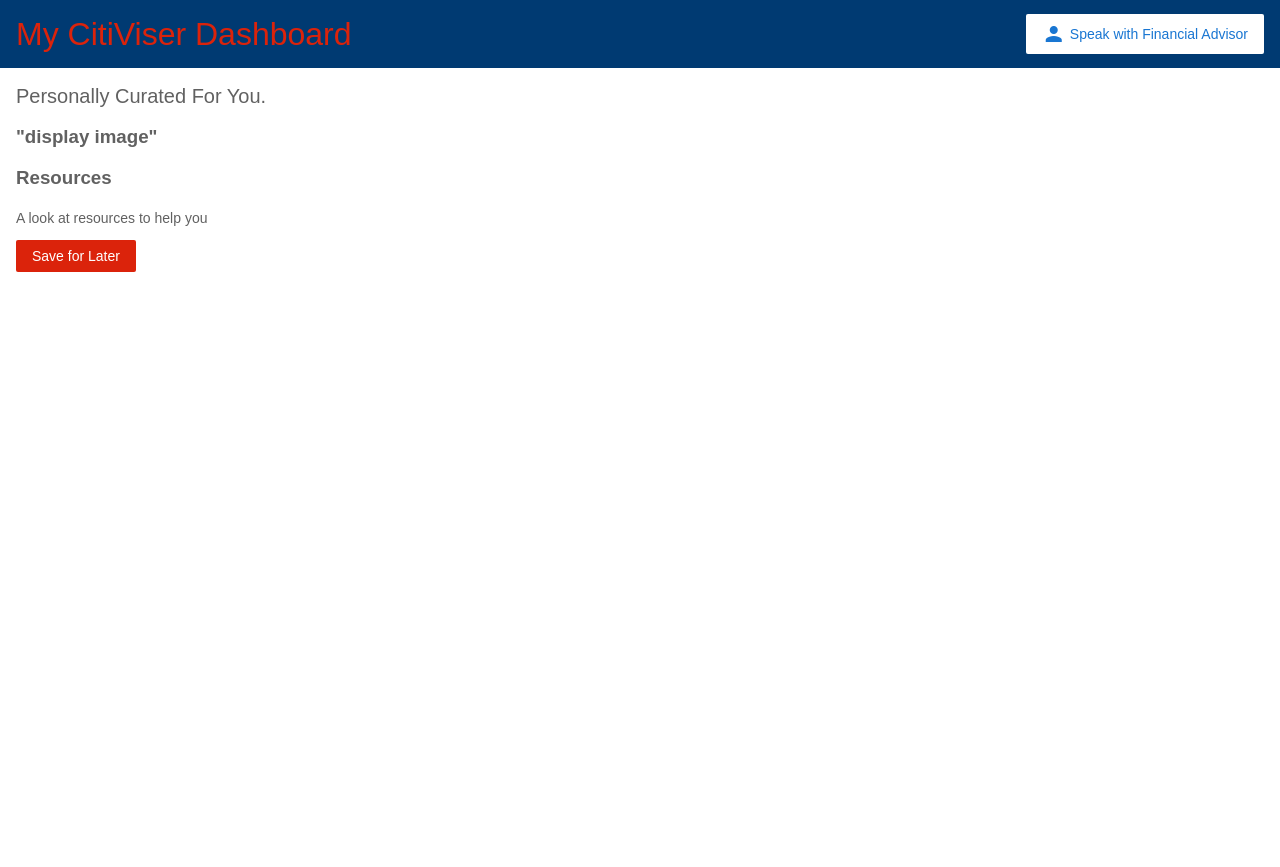
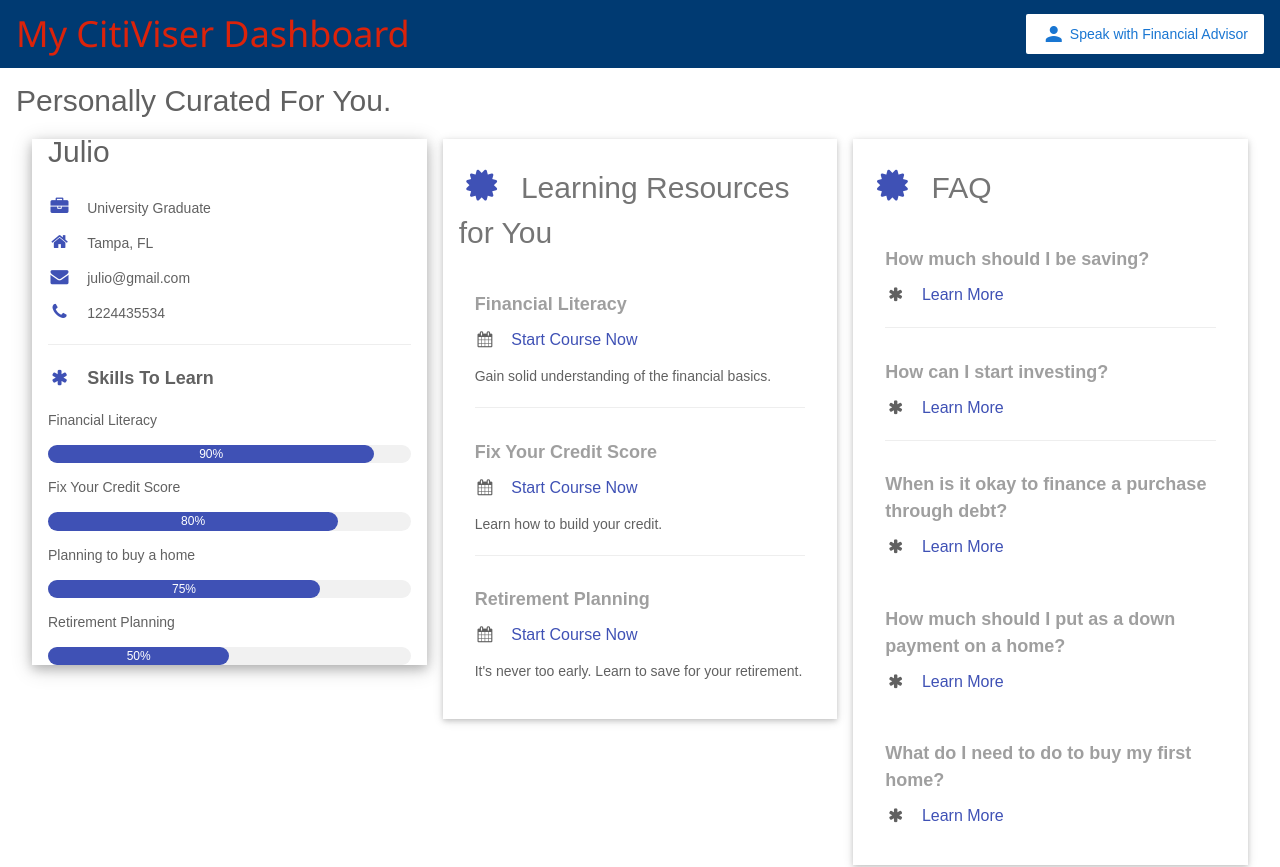
Before and after one commit to jphelan1/citidashboardapp, an Angular app: page /products/0 in a window 1280 px wide. Shown: the top 867 px of the page. Before the commit the page ends 800 px from the top, so only its background shows below. Built offline with nearby package versions, Linux system fonts and the light colour scheme.

Commit message:
Update product-details.component.html

```diff
--- a/src/app/product-details/product-details.component.html
+++ b/src/app/product-details/product-details.component.html
@@ -1,7 +1,139 @@
 <h2>Personally Curated For You.</h2>
 
 <div *ngIf="product.image">
-  <h3>"display image"</h3>
+    <meta charset="UTF-8">
+    <meta name="viewport" content="width=device-width, initial-scale=1">
+    <link rel="stylesheet" href="https://www.w3schools.com/w3css/4/w3.css">
+    <link rel='stylesheet' href='https://fonts.googleapis.com/css?family=Roboto'>
+    <link rel="stylesheet" href="https://cdnjs.cloudflare.com/ajax/libs/font-awesome/4.7.0/css/font-awesome.min.css">
+    <style>
+    html,body,h1,h2,h3,h4,h5,h6 {font-family: "Interstate", sans-serif}
+    </style>
+    <body class="w3-white">
+
+    <!-- Page Container -->
+    <div class="w3-content w3-margin-top" style="max-width:1400px;">
+
+      <!-- The Grid -->
+      <div class="w3-row-padding">
+
+        <!-- Left Column -->
+        <div class="w3-third">
+
+          <div class="w3-white w3-text-grey w3-card-4">
+            <div class="w3-display-container">
+              <br>
+
+              <br>
+              <div class="w3-display-bottomleft w3-container w3-text-black">
+                <h2>Julio</h2>
+              </div>
+            </div>
+            <div class="w3-container">
+              <p><i class="fa fa-briefcase fa-fw w3-margin-right w3-large w3-text-indigo"></i>University Graduate</p>
+              <p><i class="fa fa-home fa-fw w3-margin-right w3-large w3-text-indigo"></i>Tampa, FL</p>
+              <p><i class="fa fa-envelope fa-fw w3-margin-right w3-large w3-text-indigo"></i>julio@gmail.com</p>
+              <p><i class="fa fa-phone fa-fw w3-margin-right w3-large w3-text-indigo"></i>1224435534</p>
+              <hr>
+
+              <p class="w3-large"><b><i class="fa fa-asterisk fa-fw w3-margin-right w3-text-indigo"></i>Skills To Learn</b></p>
+              <p>Financial Literacy</p>
+              <div class="w3-light-grey w3-round-xlarge w3-small">
+                <div class="w3-container w3-center w3-round-xlarge w3-indigo" style="width:90%">90%</div>
+              </div>
+              <p>Fix Your Credit Score</p>
+              <div class="w3-light-grey w3-round-xlarge w3-small">
+                <div class="w3-container w3-center w3-round-xlarge w3-indigo" style="width:80%">
+                  <div class="w3-center w3-text-white">80%</div>
+                </div>
+              </div>
+              <p>Planning to buy a home</p>
+              <div class="w3-light-grey w3-round-xlarge w3-small">
+                <div class="w3-container w3-center w3-round-xlarge w3-indigo" style="width:75%">75%</div>
+              </div>
+              <p>Retirement Planning</p>
+              <div class="w3-light-grey w3-round-xlarge w3-small">
+                <div class="w3-container w3-center w3-round-xlarge w3-indigo" style="width:50%">50%</div>
+              </div>
+
+            </div>
+          </div><br>
+
+        <!-- End Left Column -->
+        </div>
+
+        <!-- Right Column -->
+        <div class="w3-third">
+
+          <div class="w3-container w3-card w3-white">
+            <h2 class="w3-text-grey w3-padding-16"><i class="fa fa-certificate fa-fw w3-margin-right w3-xxlarge w3-text-indigo"></i>Learning Resources for You</h2>
+            <div class="w3-container">
+              <h5 class="w3-opacity"><b>Financial Literacy</b></h5>
+              <h6 class="w3-text-indigo"><i class="fa fa-calendar fa-fw w3-margin-right"></i>Start Course Now</h6>
+              <p>Gain solid understanding of the financial basics.</p>
+              <hr>
+            </div>
+            <div class="w3-container">
+              <h5 class="w3-opacity"><b>Fix Your Credit Score</b></h5>
+              <h6 class="w3-text-indigo"><i class="fa fa-calendar fa-fw w3-margin-right"></i>Start Course Now</h6>
+              <p>Learn how to build your credit. </p>
+              <hr>
+            </div>
+            <div class="w3-container">
+              <h5 class="w3-opacity"><b>Retirement Planning</b></h5>
+              <h6 class="w3-text-indigo"><i class="fa fa-calendar fa-fw w3-margin-right"></i>Start Course Now</h6>
+              <p>It's never too early. Learn to save for your retirement. </p><br>
+            </div>
+          </div>
+
+        <!-- End Right Column -->
+        </div>
+
+        <!-- Far Right Column -->
+        <div class="w3-third">
+
+          <div class="w3-container w3-card w3-white">
+            <h2 class="w3-text-grey w3-padding-16"><i class="fa fa-certificate fa-fw w3-margin-right w3-xxlarge w3-text-indigo"></i>FAQ</h2>
+            <div class="w3-container">
+              <h5 class="w3-opacity"><b>How much should I be saving?</b></h5>
+              <h6 class="w3-text-indigo"><i class="fa fa-asterisk fa-fw w3-margin-right"></i>Learn More</h6>
+              <p></p>
+              <hr>
+            </div>
+            <div class="w3-container">
+              <h5 class="w3-opacity"><b>How can I start investing?</b></h5>
+              <h6 class="w3-text-indigo"><i class="fa fa-asterisk fa-fw w3-margin-right"></i>Learn More</h6>
+              <p> </p>
+              <hr>
+            </div>
+            <div class="w3-container">
+              <h5 class="w3-opacity"><b>When is it okay to finance a purchase through debt?</b></h5>
+              <h6 class="w3-text-indigo"><i class="fa fa-asterisk fa-fw w3-margin-right"></i>Learn More</h6>
+              <p></p><br>
+            </div>
+            <div class="w3-container">
+              <h5 class="w3-opacity"><b>How much should I put as a down payment on a home?</b></h5>
+              <h6 class="w3-text-indigo"><i class="fa fa-asterisk fa-fw w3-margin-right"></i>Learn More</h6>
+              <p> </p><br>
+            </div>
+            <div class="w3-container">
+              <h5 class="w3-opacity"><b>What do I need to do to buy my first home?</b></h5>
+              <h6 class="w3-text-indigo"><i class="fa fa-asterisk fa-fw w3-margin-right"></i>Learn More</h6>
+              <p> </p><br>
+            </div>
+          </div>
+
+        <!-- End Right Column -->
+        </div>
+
+      <!-- End Grid -->
+      </div>
+
+      <!-- End Page Container -->
+    </div>
+
+
+    </body>
 </div>
 
 
```
